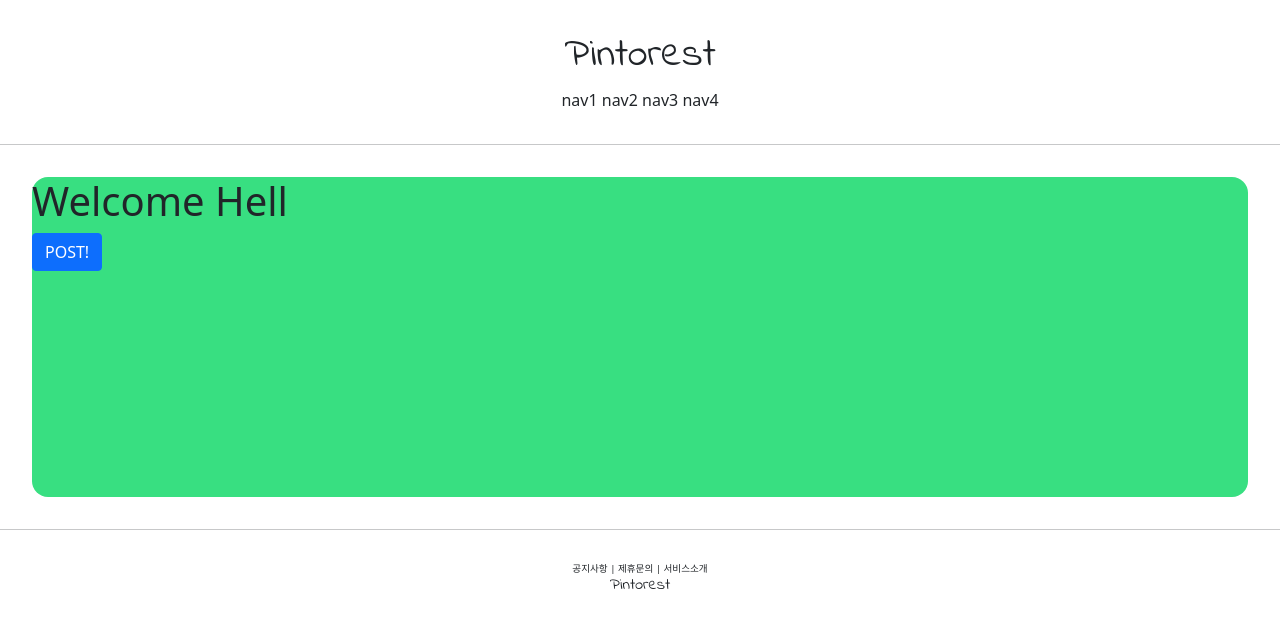
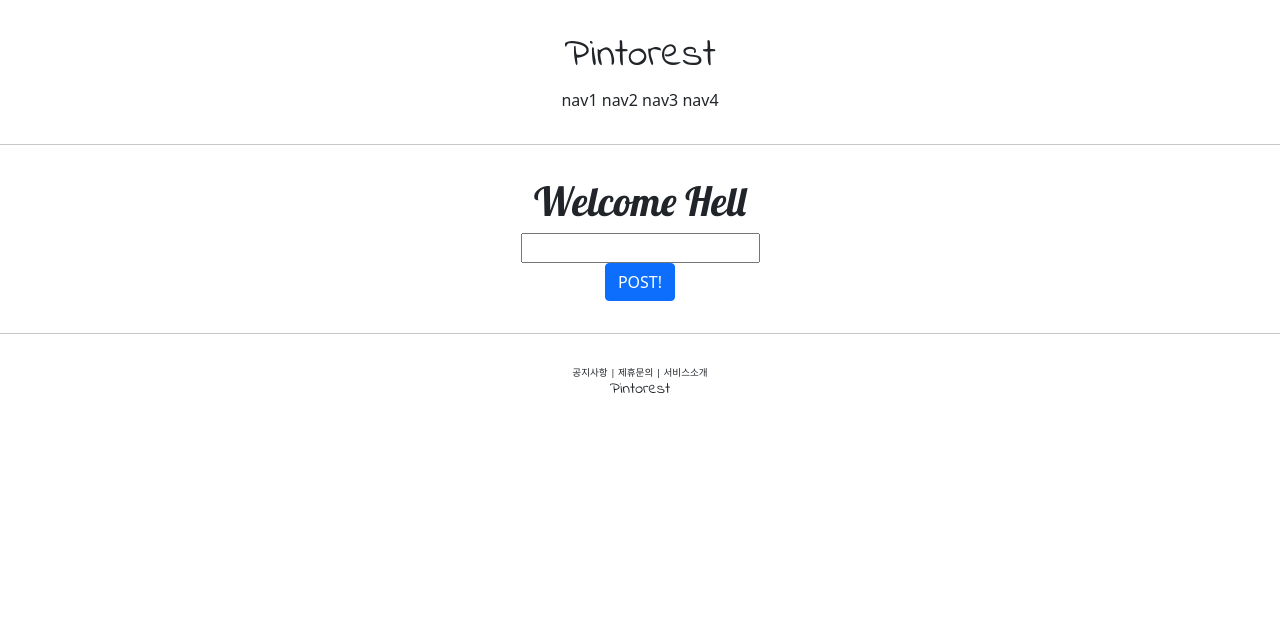
Before and after one commit to lattepapa/pintorest, a Django app: page /account/hell_world/ in a window 1280 px wide. Shown: the top 628 px of the page. Run offline with Django 3.2, Linux system fonts and the light colour scheme.

Commit message:
modify templates for adopting input text & save db

```diff
--- a/accountapp/templates/accountapp/hell_world.html
+++ b/accountapp/templates/accountapp/hell_world.html
@@ -8,16 +8,23 @@
         width: 3rem;
     }
 </style>
-<div style="height: 20rem; background-color: #38df81; border-radius: 1rem; margin: 2rem;">
-    <h1>Welcome Hell</h1>
+<div style="border-radius: 1rem; margin: 2rem; text-align: center;">
+    <h1 style="font-family: 'lobster', cursive;">Welcome Hell</h1>
 
     <form action="/account/hell_world/" method="post">
         {% csrf_token %}
-        <input type="submit" class="btn btn-primary" value="POST!">
+        <div>
+            <input type="text" name="hell_world_input">
+        </div>
+        <div>
+            <input type="submit" class="btn btn-primary" value="POST!">
+        </div>
     </form>
 
+    {% if isClicked %}
     <h1>
-        {{ isAllowed }}
+        {{ isClicked.testText }}
     </h1>
+    {% endif %}
 </div>
 {% endblock%}
--- a/accountapp/views.py
+++ b/accountapp/views.py
@@ -1,9 +1,20 @@
 from django.http import HttpResponse
 from django.shortcuts import render
+
+from accountapp.models import HellWorld
+
 
 def hell_world(request):
     # return HttpResponse('Hell World')
     if request.method == "POST":
-        return render(request, 'accountapp/hell_world.html', context={'isAllowed': 'POST METHOD!!!'})
-    else :
+        # 1. 텍스트 input 창에 입력된 값을 temp 변수에 저장
+        temp = request.POST.get('hell_world_input')
+
+        # 2. 데이터베이스에 temp 변수 값 저장
+        new_hell_world = HellWorld()
+        new_hell_world.testText = temp
+        new_hell_world.save()
+
+        return render(request, 'accountapp/hell_world.html', context={'isClicked': new_hell_world})
+    else:
         return render(request, 'accountapp/hell_world.html')
--- a/templates/head.html
+++ b/templates/head.html
@@ -10,6 +10,7 @@
     <link rel="preconnect" href="https://fonts.googleapis.com">
     <link rel="preconnect" href="https://fonts.gstatic.com" crossorigin>
     <link href="https://fonts.googleapis.com/css2?family=Indie+Flower&display=swap" rel="stylesheet">
+    <link href="https://fonts.googleapis.com/css2?family=Lobster&display=swap" rel="stylesheet">
 
     <!-- Default CSS Link(static 파일 가져오기) -->
     <link rel="stylesheet" type="text/css" href="{% static 'base.css' %}">
```
